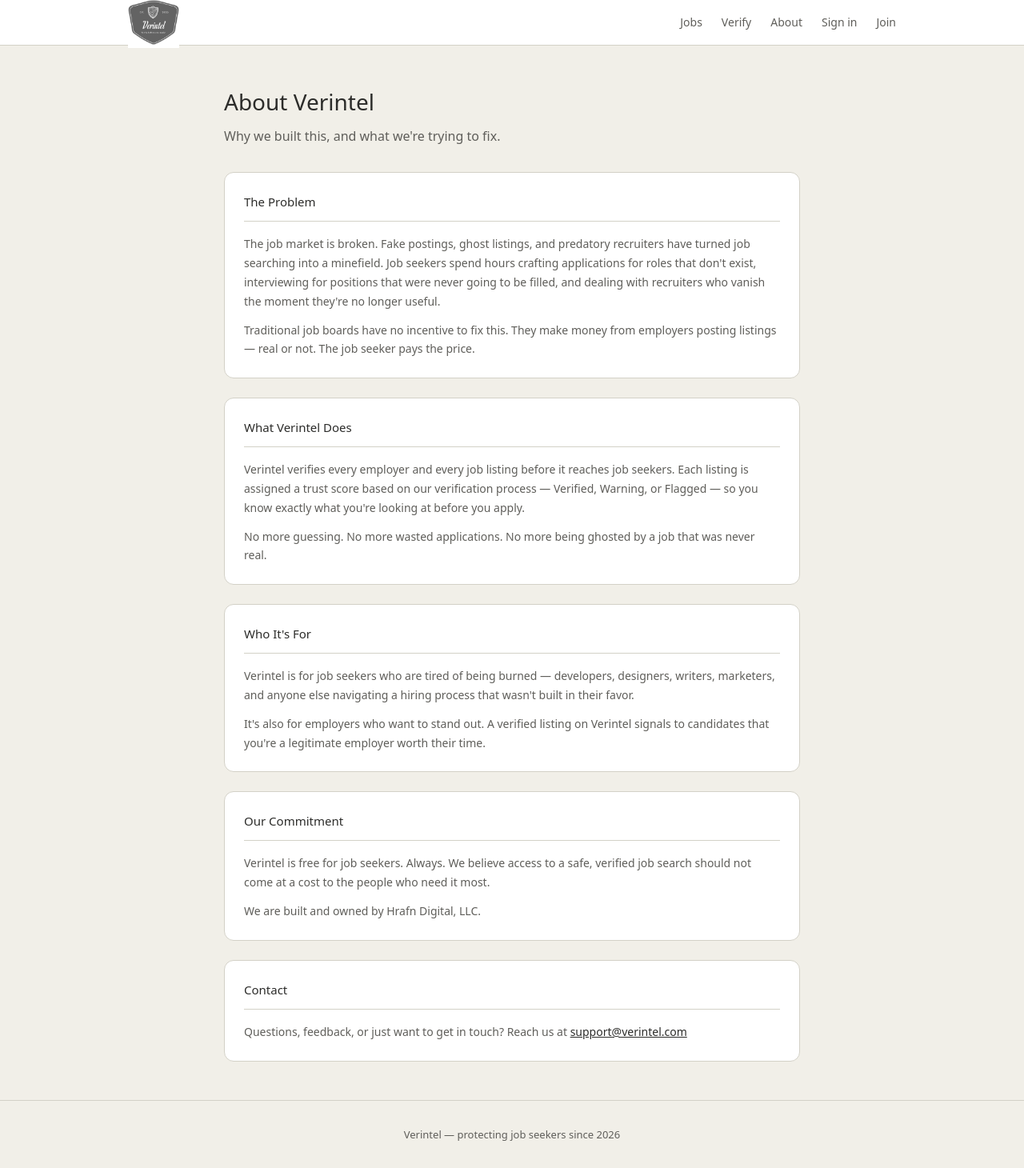
After one commit to Hrafn1377/Verintel, a Python web app: template templates/about.html in a window 1280 px wide. The commit adds this page. Shown: the whole page at 80% size. Run offline with Jinja, Linux system fonts and the light colour scheme; the template is opened without the code that fills it, so the values that code supplies are empty; some libraries are stand-ins or nearby versions.

Commit message:
Add about page

```diff
--- a/static/css/main.css
+++ b/static/css/main.css
@@ -1443,3 +1443,64 @@ button.btn-danger:hover {
     color: var(--color-text-muted);
     line-height: 1.8;
 }
+
+/* about page */
+.about-page {
+    max-width: 720px;
+    margin: 0 auto;
+}
+
+.about-header {
+    margin-bottom: 2rem;
+}
+
+.about-header h1 {
+    font-size: 28px;
+    font-weight: 500;
+    margin-bottom: 0.5rem;
+}
+
+.about-header p {
+    color: var(--color-text-muted);
+}
+
+.about-sections {
+    display: flex;
+    flex-direction: column;
+    gap: 1.5rem;
+}
+
+.about-section {
+    background: var(--color-surface);
+    border: 0.5px solid var(--color-border);
+    border-radius: var(--radius-lg);
+    padding: 1.5rem;
+}
+
+.about-section h2 {
+    font-size: 15px;
+    font-weight: 500;
+    margin-bottom: 1rem;
+    padding-bottom: 0.75rem;
+    border-bottom: 0.5px solid var(--color-border);
+}
+
+.about-section p {
+    font-size: 14px;
+    color: var(--color-text-muted);
+    line-height: 1.7;
+    margin-bottom: 0.75rem;
+}
+
+.about-section p:last-child {
+    margin-bottom: 0;
+}
+
+.about-section a {
+    color: var(--color-text);
+    text-decoration: underline;
+}
+
+.about-section a:hover {
+    color: var(--color-text-muted);
+}
--- /dev/null
+++ b/templates/about.html
@@ -0,0 +1,46 @@
+{% extends "base.html" %}
+
+{% block title %}About — Verintel{% endblock %}
+{% block robots %}<meta name="robots" content="index, follow">{% endblock %}
+
+{% block content %}
+<div class="about-page">
+    <div class="about-header">
+        <h1>About Verintel</h1>
+        <p>Why we built this, and what we're trying to fix.</p>
+    </div>
+
+    <div class="about-sections">
+
+        <div class="about-section">
+            <h2>The Problem</h2>
+            <p>The job market is broken. Fake postings, ghost listings, and predatory recruiters have turned job searching into a minefield. Job seekers spend hours crafting applications for roles that don't exist, interviewing for positions that were never going to be filled, and dealing with recruiters who vanish the moment they're no longer useful.</p>
+            <p>Traditional job boards have no incentive to fix this. They make money from employers posting listings — real or not. The job seeker pays the price.</p>
+        </div>
+
+        <div class="about-section">
+            <h2>What Verintel Does</h2>
+            <p>Verintel verifies every employer and every job listing before it reaches job seekers. Each listing is assigned a trust score based on our verification process — Verified, Warning, or Flagged — so you know exactly what you're looking at before you apply.</p>
+            <p>No more guessing. No more wasted applications. No more being ghosted by a job that was never real.</p>
+        </div>
+
+        <div class="about-section">
+            <h2>Who It's For</h2>
+            <p>Verintel is for job seekers who are tired of being burned — developers, designers, writers, marketers, and anyone else navigating a hiring process that wasn't built in their favor.</p>
+            <p>It's also for employers who want to stand out. A verified listing on Verintel signals to candidates that you're a legitimate employer worth their time.</p>
+        </div>
+
+        <div class="about-section">
+            <h2>Our Commitment</h2>
+            <p>Verintel is free for job seekers. Always. We believe access to a safe, verified job search should not come at a cost to the people who need it most.</p>
+            <p>We are built and owned by Hrafn Digital, LLC.</p>
+        </div>
+
+        <div class="about-section">
+            <h2>Contact</h2>
+            <p>Questions, feedback, or just want to get in touch? Reach us at <a href="mailto:support@verintel.com">support@verintel.com</a></p>
+        </div>
+
+    </div>
+</div>
+{% endblock %}
```
Also changed, not shown: app/main.py (+7 -0 lines).
